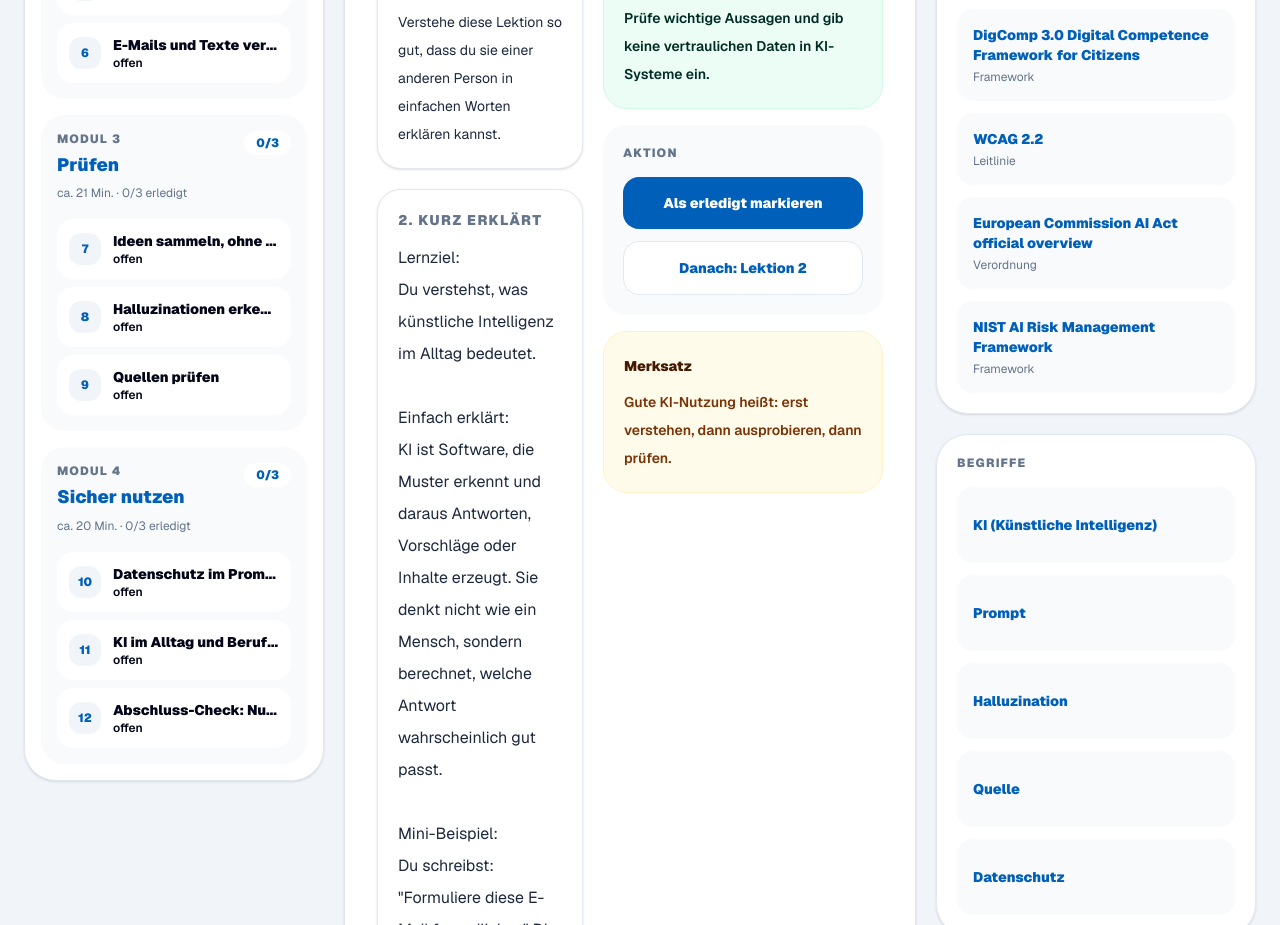
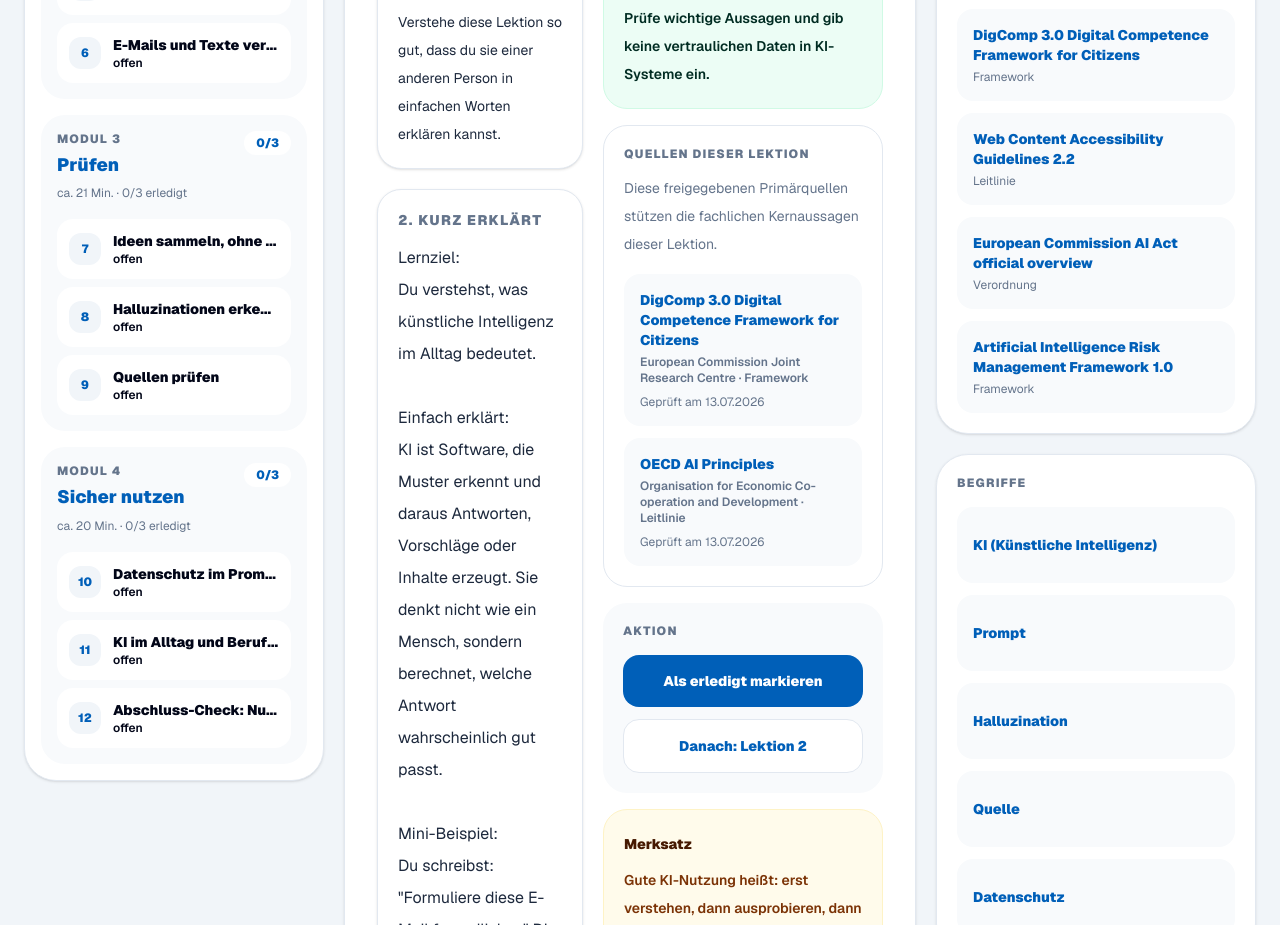
Before and after one commit to smartlivingberlin/ki-lernportal-nim, a Next.js app in the folder apps/web/: page / in a window 1280 px wide. Shown: the part 940-1865 px from the top of the page. Built offline with nearby package versions, Linux system fonts and the light colour scheme.

Commit message:
fix(content): enforce approved lesson sources

```diff
--- a/apps/web/src/app/page.tsx
+++ b/apps/web/src/app/page.tsx
@@ -4,11 +4,12 @@ import { useMemo, useState, useSyncExternalStore } from "react";
 import { seedGlossary } from "../data/glossary";
 import { seedLearningPaths } from "../data/learning-paths";
 import { seedResources } from "../data/resources";
-import { seedSources } from "../data/sources";
+import { publicSources } from "../data/sources";
 
 type LearningPathItem = (typeof seedLearningPaths)[number];
 type LessonItem = LearningPathItem["lessons"][number];
 type ResourceItem = (typeof seedResources)[number];
+type SourceItem = (typeof publicSources)[number];
 type LearningModule = {
   title: string;
   label: string;
@@ -21,6 +22,10 @@ type LearningModule = {
 const progressStorageKey = "ki-lernportal-nim:local-progress:v1";
 const progressChangeEvent = "ki-lernportal-nim:progress-change";
 const emptyLessons: LessonItem[] = [];
+
+const publicSourceById = new Map(
+  publicSources.map((source) => [source.id, source]),
+);
 
 let memoryProgressSnapshot = "[]";
 
@@ -165,6 +170,12 @@ export default function Home() {
   const progressPercent = totalLessons ? Math.round((completedLessons / totalLessons) * 100) : 0;
   const progressText = `${completedLessons}/${totalLessons || 12}`;
   const activeLesson = allLessons.find((lesson) => lesson.id === activeLessonId) ?? allLessons[0] ?? null;
+  const activeLessonSources = activeLesson
+    ? activeLesson.sourceIds.flatMap((sourceId) => {
+        const source = publicSourceById.get(sourceId);
+        return source ? [source] : [];
+      })
+    : [];
   const activeLessonIndex = activeLesson ? allLessons.findIndex((lesson) => lesson.id === activeLesson.id) : -1;
   const nextLesson = activeLessonIndex >= 0 ? allLessons[activeLessonIndex + 1] ?? null : null;
   const nextOpenLesson = allLessons.find((lesson) => !validCompletedLessonIds.includes(lesson.id)) ?? null;
@@ -172,7 +183,7 @@ export default function Home() {
     ? learningModules.find((module) => module.lessonIds.includes(activeLesson.id)) ?? fallbackModule
     : fallbackModule;
   const activeLessonIdForAction = activeLesson?.id ?? null;
-  const reviewedSources = seedSources.filter((source) => source.id !== "nvidia-nim-docs").slice(0, 4);
+  const reviewedSources = publicSources.slice(0, 4);
   const beginnerResources = seedResources.slice(0, 3);
   const beginnerGlossary = seedGlossary.slice(0, 5);
 
@@ -300,6 +311,7 @@ export default function Home() {
           {activeLesson ? (
             <LessonWorkspace
               lesson={activeLesson}
+              sources={activeLessonSources}
               completed={validCompletedLessonIds.includes(activeLesson.id)}
               nextLesson={nextLesson}
               onToggleCompleted={() => activeLessonIdForAction && toggleLessonDone(activeLessonIdForAction)}
@@ -374,6 +386,7 @@ export default function Home() {
               {reviewedSources.map((source) => (
                 <a
                   key={source.id}
+                  data-source-id={source.id}
                   href={source.url}
                   target="_blank"
                   rel="noopener noreferrer"
@@ -500,7 +513,7 @@ function ModuleNavigation({
             key={lesson.id}
             type="button"
             onClick={() => onOpenLesson(lesson.id)}
-            className={`flex w-full items-center gap-3 rounded-2xl p-3 text-left transition ${
+            className={`flex w-full items-center gap-3 rounded-2xl p-3 text-left ${
               activeLessonId === lesson.id ? "bg-nim-primary text-white" : "bg-white hover:bg-slate-100"
             }`}
           >
@@ -522,12 +535,14 @@ function ModuleNavigation({
 
 function LessonWorkspace({
   lesson,
+  sources,
   completed,
   nextLesson,
   onToggleCompleted,
   onOpenLesson,
 }: {
   lesson: LessonItem;
+  sources: SourceItem[];
   completed: boolean;
   nextLesson: LessonItem | null;
   onToggleCompleted: () => void;
@@ -563,6 +578,53 @@ function LessonWorkspace({
             <p className="text-xs font-black uppercase tracking-widest text-emerald-700">Sicher nutzen</p>
             <p className="mt-3 font-semibold">Prüfe wichtige Aussagen und gib keine vertraulichen Daten in KI-Systeme ein.</p>
           </div>
+
+          <section
+            data-testid="lesson-sources"
+            aria-labelledby={`lesson-${lesson.id}-sources-title`}
+            className="rounded-3xl border border-slate-200 bg-white p-5"
+          >
+            <h3
+              id={`lesson-${lesson.id}-sources-title`}
+              className="text-xs font-black uppercase tracking-widest text-nim-secondary"
+            >
+              Quellen dieser Lektion
+            </h3>
+
+            <p className="mt-3 text-sm leading-7 text-nim-secondary">
+              Diese freigegebenen Primärquellen stützen die fachlichen Kernaussagen dieser Lektion.
+            </p>
+
+            <ul className="mt-4 space-y-3">
+              {sources.map((source) => (
+                <li key={source.id}>
+                  <a
+                    data-source-id={source.id}
+                    href={source.url}
+                    target="_blank"
+                    rel="noopener noreferrer"
+                    className="block min-h-11 break-words rounded-2xl bg-slate-50 p-4 hover:bg-slate-100"
+                  >
+                    <span className="block text-sm font-black text-nim-primary">
+                      {source.name}
+                    </span>
+
+                    <span className="mt-1 block text-xs font-semibold text-nim-secondary">
+                      {source.publisher} · {source.sourceType}
+                    </span>
+
+                    <span className="mt-2 block text-xs text-nim-secondary">
+                      Geprüft am {source.lastReviewed.split("-").reverse().join(".")}
+                    </span>
+
+                    <span className="sr-only">
+                      {" "}– öffnet in einem neuen Tab
+                    </span>
+                  </a>
+                </li>
+              ))}
+            </ul>
+          </section>
 
           <div className="rounded-3xl bg-slate-50 p-5">
             <p className="text-xs font-black uppercase tracking-widest text-nim-secondary">Aktion</p>
--- a/apps/web/src/data/lessons.ts
+++ b/apps/web/src/data/lessons.ts
@@ -1,4 +1,4 @@
-import { Lesson, DifficultyLevel } from './types';
+import { Lesson, DifficultyLevel, ReviewStatus } from './types';
 
 export const seedLessons: Lesson[] = [
   {
@@ -30,6 +30,9 @@ Mini-Check:
     difficulty: DifficultyLevel.Beginner,
     estimatedMinutes: 5,
     order: 1,
+    sourceIds: ['digcomp-30', 'oecd-ai-principles'],
+    reviewStatus: ReviewStatus.Published,
+    lastReviewed: '2026-07-13',
     pathId: 'path-beginner'
   },
   {
@@ -61,6 +64,9 @@ Mini-Check:
     difficulty: DifficultyLevel.Beginner,
     estimatedMinutes: 7,
     order: 2,
+    sourceIds: ['digcomp-30', 'nist-ai-rmf'],
+    reviewStatus: ReviewStatus.Published,
+    lastReviewed: '2026-07-13',
     pathId: 'path-beginner'
   },
   {
@@ -93,6 +99,9 @@ Mini-Check:
     difficulty: DifficultyLevel.Beginner,
     estimatedMinutes: 6,
     order: 3,
+    sourceIds: ['digcomp-30', 'eu-gdpr'],
+    reviewStatus: ReviewStatus.Published,
+    lastReviewed: '2026-07-13',
     pathId: 'path-beginner'
   },
   {
@@ -125,6 +134,9 @@ Mini-Check:
     difficulty: DifficultyLevel.Beginner,
     estimatedMinutes: 5,
     order: 4,
+    sourceIds: ['digcomp-30'],
+    reviewStatus: ReviewStatus.Published,
+    lastReviewed: '2026-07-13',
     pathId: 'path-beginner'
   },
   {
@@ -156,6 +168,9 @@ Mini-Check:
     difficulty: DifficultyLevel.Beginner,
     estimatedMinutes: 8,
     order: 5,
+    sourceIds: ['digcomp-30'],
+    reviewStatus: ReviewStatus.Published,
+    lastReviewed: '2026-07-13',
     pathId: 'path-beginner'
   },
   {
@@ -187,6 +202,9 @@ Mini-Check:
     difficulty: DifficultyLevel.Beginner,
     estimatedMinutes: 7,
     order: 6,
+    sourceIds: ['digcomp-30', 'eu-gdpr'],
+    reviewStatus: ReviewStatus.Published,
+    lastReviewed: '2026-07-13',
     pathId: 'path-beginner'
   },
   {
@@ -218,6 +236,9 @@ Mini-Check:
     difficulty: DifficultyLevel.Beginner,
     estimatedMinutes: 6,
     order: 7,
+    sourceIds: ['digcomp-30', 'oecd-ai-principles'],
+    reviewStatus: ReviewStatus.Published,
+    lastReviewed: '2026-07-13',
     pathId: 'path-beginner'
   },
   {
@@ -249,6 +270,9 @@ Mini-Check:
     difficulty: DifficultyLevel.Beginner,
     estimatedMinutes: 8,
     order: 8,
+    sourceIds: ['nist-genai-profile', 'nist-ai-rmf'],
+    reviewStatus: ReviewStatus.Published,
+    lastReviewed: '2026-07-13',
     pathId: 'path-beginner'
   },
   {
@@ -280,6 +304,9 @@ Mini-Check:
     difficulty: DifficultyLevel.Beginner,
     estimatedMinutes: 7,
     order: 9,
+    sourceIds: ['digcomp-30', 'nist-genai-profile'],
+    reviewStatus: ReviewStatus.Published,
+    lastReviewed: '2026-07-13',
     pathId: 'path-beginner'
   },
   {
@@ -311,6 +338,9 @@ Mini-Check:
     difficulty: DifficultyLevel.Beginner,
     estimatedMinutes: 6,
     order: 10,
+    sourceIds: ['eu-gdpr', 'digcomp-30'],
+    reviewStatus: ReviewStatus.Published,
+    lastReviewed: '2026-07-13',
     pathId: 'path-beginner'
   },
   {
@@ -343,6 +373,9 @@ Mini-Check:
     difficulty: DifficultyLevel.Beginner,
     estimatedMinutes: 8,
     order: 11,
+    sourceIds: ['eu-ai-act', 'nist-ai-rmf', 'oecd-ai-principles'],
+    reviewStatus: ReviewStatus.Published,
+    lastReviewed: '2026-07-13',
     pathId: 'path-beginner'
   },
   {
@@ -374,6 +407,9 @@ Mini-Check:
     difficulty: DifficultyLevel.Beginner,
     estimatedMinutes: 6,
     order: 12,
+    sourceIds: ['digcomp-30', 'nist-ai-rmf', 'eu-gdpr'],
+    reviewStatus: ReviewStatus.Published,
+    lastReviewed: '2026-07-13',
     pathId: 'path-beginner'
   }
 ];
--- a/apps/web/src/data/sources.ts
+++ b/apps/web/src/data/sources.ts
@@ -1,64 +1,121 @@
-import { Source, SourceType, ReviewStatus, ApprovalStatus, TrustLevel } from './types';
+import {
+  ApprovalStatus,
+  ReviewStatus,
+  Source,
+  SourceType,
+  TrustLevel
+} from './types';
 
 export const seedSources: Source[] = [
   {
     id: 'digcomp-30',
     name: 'DigComp 3.0 Digital Competence Framework for Citizens',
+    publisher: 'European Commission Joint Research Centre',
     url: 'https://joint-research-centre.ec.europa.eu/projects-and-activities/education-and-training/digital-transformation-education/digital-competence-framework-digcomp/digcomp-30_en',
     sourceType: SourceType.Framework,
-    reviewStatus: ReviewStatus.SourceAttached,
-    approvalStatus: ApprovalStatus.ReviewRequired,
-    trustLevel: TrustLevel.High,
-    description: 'Aktueller europäischer Referenzrahmen für digitale Kompetenzen einschließlich querschnittlich integrierter KI-Kompetenz.'
+    reviewStatus: ReviewStatus.Published,
+    approvalStatus: ApprovalStatus.Approved,
+    trustLevel: TrustLevel.Verified,
+    lastReviewed: '2026-07-13',
+    publicDisplayAllowed: true,
+    description: 'Aktueller europäischer Referenzrahmen für digitale Kompetenzen mit querschnittlich integrierter KI-Kompetenz.'
   },
   {
     id: 'wcag-22',
-    name: 'WCAG 2.2',
+    name: 'Web Content Accessibility Guidelines 2.2',
+    publisher: 'W3C Web Accessibility Initiative',
     url: 'https://www.w3.org/WAI/standards-guidelines/wcag/',
     sourceType: SourceType.Guideline,
-    reviewStatus: ReviewStatus.SourceAttached,
-    approvalStatus: ApprovalStatus.ReviewRequired,
+    reviewStatus: ReviewStatus.Published,
+    approvalStatus: ApprovalStatus.Approved,
     trustLevel: TrustLevel.Verified,
-    description: 'Richtlinien für barrierefreie Webinhalte.'
+    lastReviewed: '2026-07-13',
+    publicDisplayAllowed: true,
+    description: 'Internationaler Standard für barrierefreie Webinhalte.'
   },
   {
     id: 'eu-ai-act',
     name: 'European Commission AI Act official overview',
+    publisher: 'European Commission',
     url: 'https://digital-strategy.ec.europa.eu/en/policies/regulatory-framework-ai',
     sourceType: SourceType.Regulation,
-    reviewStatus: ReviewStatus.SourceAttached,
-    approvalStatus: ApprovalStatus.ReviewRequired,
-    trustLevel: TrustLevel.High,
-    description: 'Harmonisierte Vorschriften für künstliche Intelligenz.'
+    reviewStatus: ReviewStatus.Published,
+    approvalStatus: ApprovalStatus.Approved,
+    trustLevel: TrustLevel.Verified,
+    lastReviewed: '2026-07-13',
+    publicDisplayAllowed: true,
+    description: 'Offizielle Übersicht zum europäischen Rechtsrahmen für künstliche Intelligenz.'
   },
   {
     id: 'nvidia-nim-docs',
     name: 'NVIDIA NIM Documentation',
+    publisher: 'NVIDIA',
     url: 'https://docs.nvidia.com/nim/',
     sourceType: SourceType.Documentation,
     reviewStatus: ReviewStatus.SourceAttached,
     approvalStatus: ApprovalStatus.ReviewRequired,
     trustLevel: TrustLevel.High,
-    description: 'Technische Dokumentation für NVIDIA NIM Inferenz-Services.'
+    lastReviewed: '2026-07-13',
+    publicDisplayAllowed: false,
+    description: 'Interne technische Referenz. Keine bestehende NVIDIA-Partnerschaft oder produktive NIM-Integration.'
   },
   {
     id: 'nist-ai-rmf',
-    name: 'NIST AI Risk Management Framework',
-    url: 'https://www.nist.gov/itl/ai-risk-management-framework',
+    name: 'Artificial Intelligence Risk Management Framework 1.0',
+    publisher: 'National Institute of Standards and Technology',
+    url: 'https://www.nist.gov/publications/artificial-intelligence-risk-management-framework-ai-rmf-10',
     sourceType: SourceType.Framework,
-    reviewStatus: ReviewStatus.SourceAttached,
-    approvalStatus: ApprovalStatus.ReviewRequired,
-    trustLevel: TrustLevel.High,
-    description: 'Framework zur Steuerung von Risiken bei KI-Systemen.'
+    reviewStatus: ReviewStatus.Published,
+    approvalStatus: ApprovalStatus.Approved,
+    trustLevel: TrustLevel.Verified,
+    lastReviewed: '2026-07-13',
+    publicDisplayAllowed: true,
+    description: 'Offizieller freiwilliger Rahmen für vertrauenswürdige und verantwortungsvolle KI-Risikosteuerung.'
+  },
+  {
+    id: 'nist-genai-profile',
+    name: 'Generative Artificial Intelligence Profile – NIST AI 600-1',
+    publisher: 'National Institute of Standards and Technology',
+    url: 'https://www.nist.gov/publications/artificial-intelligence-risk-management-framework-generative-artificial-intelligence',
+    sourceType: SourceType.Framework,
+    reviewStatus: ReviewStatus.Published,
+    approvalStatus: ApprovalStatus.Approved,
+    trustLevel: TrustLevel.Verified,
+    lastReviewed: '2026-07-13',
+    publicDisplayAllowed: true,
+    description: 'Offizielles NIST-Profil zu besonderen Risiken und Prüfanforderungen generativer KI.'
   },
   {
     id: 'oecd-ai-principles',
     name: 'OECD AI Principles',
+    publisher: 'Organisation for Economic Co-operation and Development',
     url: 'https://oecd.ai/en/ai-principles',
     sourceType: SourceType.Guideline,
-    reviewStatus: ReviewStatus.SourceAttached,
-    approvalStatus: ApprovalStatus.ReviewRequired,
-    trustLevel: TrustLevel.High,
-    description: 'Internationale Standards für vertrauenswürdige KI.'
+    reviewStatus: ReviewStatus.Published,
+    approvalStatus: ApprovalStatus.Approved,
+    trustLevel: TrustLevel.Verified,
+    lastReviewed: '2026-07-13',
+    publicDisplayAllowed: true,
+    description: 'Internationale Prinzipien für menschenzentrierte, vertrauenswürdige und verantwortungsvolle KI.'
+  },
+  {
+    id: 'eu-gdpr',
+    name: 'General Data Protection Regulation – official text',
+    publisher: 'EUR-Lex',
+    url: 'https://eur-lex.europa.eu/eli/reg/2016/679/oj',
+    sourceType: SourceType.Regulation,
+    reviewStatus: ReviewStatus.Published,
+    approvalStatus: ApprovalStatus.Approved,
+    trustLevel: TrustLevel.Verified,
+    lastReviewed: '2026-07-13',
+    publicDisplayAllowed: true,
+    description: 'Offizieller Text der Datenschutz-Grundverordnung der Europäischen Union.'
   }
 ];
+
+export const publicSources = seedSources.filter(
+  (source) =>
+    source.publicDisplayAllowed &&
+    source.approvalStatus === ApprovalStatus.Approved &&
+    source.reviewStatus === ReviewStatus.Published
+);
--- a/apps/web/src/data/types.ts
+++ b/apps/web/src/data/types.ts
@@ -37,11 +37,14 @@ export enum SourceType {
 export interface Source {
   id: string;
   name: string;
+  publisher: string;
   url: string;
   sourceType: SourceType;
   reviewStatus: ReviewStatus;
   approvalStatus: ApprovalStatus;
   trustLevel: TrustLevel;
+  lastReviewed: string;
+  publicDisplayAllowed: boolean;
   description?: string;
 }
 
@@ -53,6 +56,9 @@ export interface Lesson {
   difficulty: DifficultyLevel;
   estimatedMinutes: number;
   order: number;
+  sourceIds: string[];
+  reviewStatus: ReviewStatus;
+  lastReviewed: string;
   pathId: string;
 }
 
--- a/package.json
+++ b/package.json
@@ -6,7 +6,9 @@
     "build": "pnpm --filter \"./apps/*\" --filter \"./services/*\" build",
     "lint": "pnpm --filter \"./apps/*\" --filter \"./services/*\" lint",
     "content:check": "node scripts/check-content-quality.mjs",
-    "test:s48b-a11y": "node scripts/check-s48b-accessibility.cjs"
+    "test:s48b-a11y": "node scripts/check-s48b-accessibility.cjs",
+    "source:check": "node scripts/check-source-integrity.mjs",
+    "test:s48c-sources": "node scripts/check-s48c-source-ui.cjs"
   },
   "devDependencies": {
     "@axe-core/playwright": "4.12.1",
```
Also changed, not shown: 2 other files (tests, documents, lock files or other folders).
